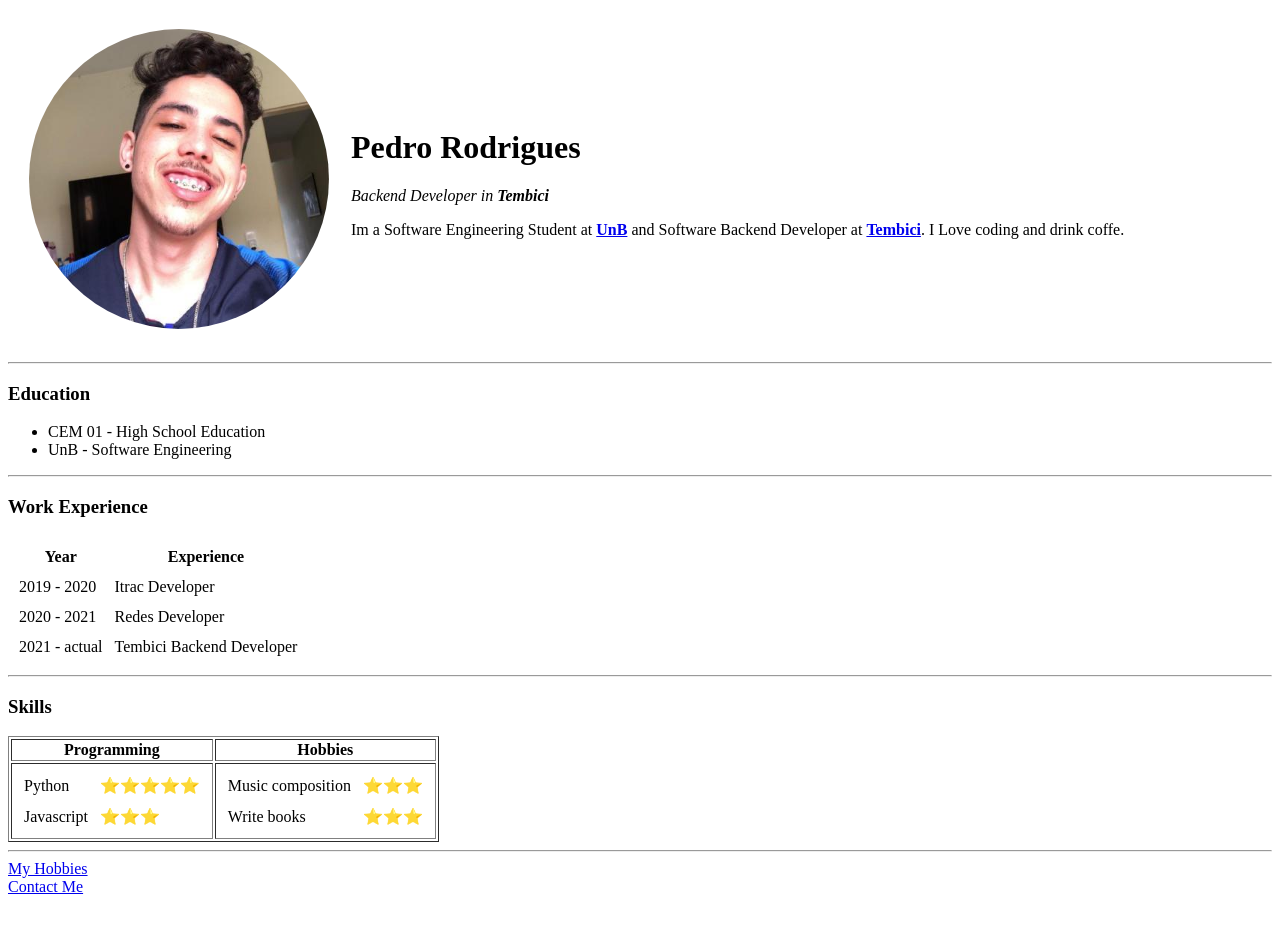
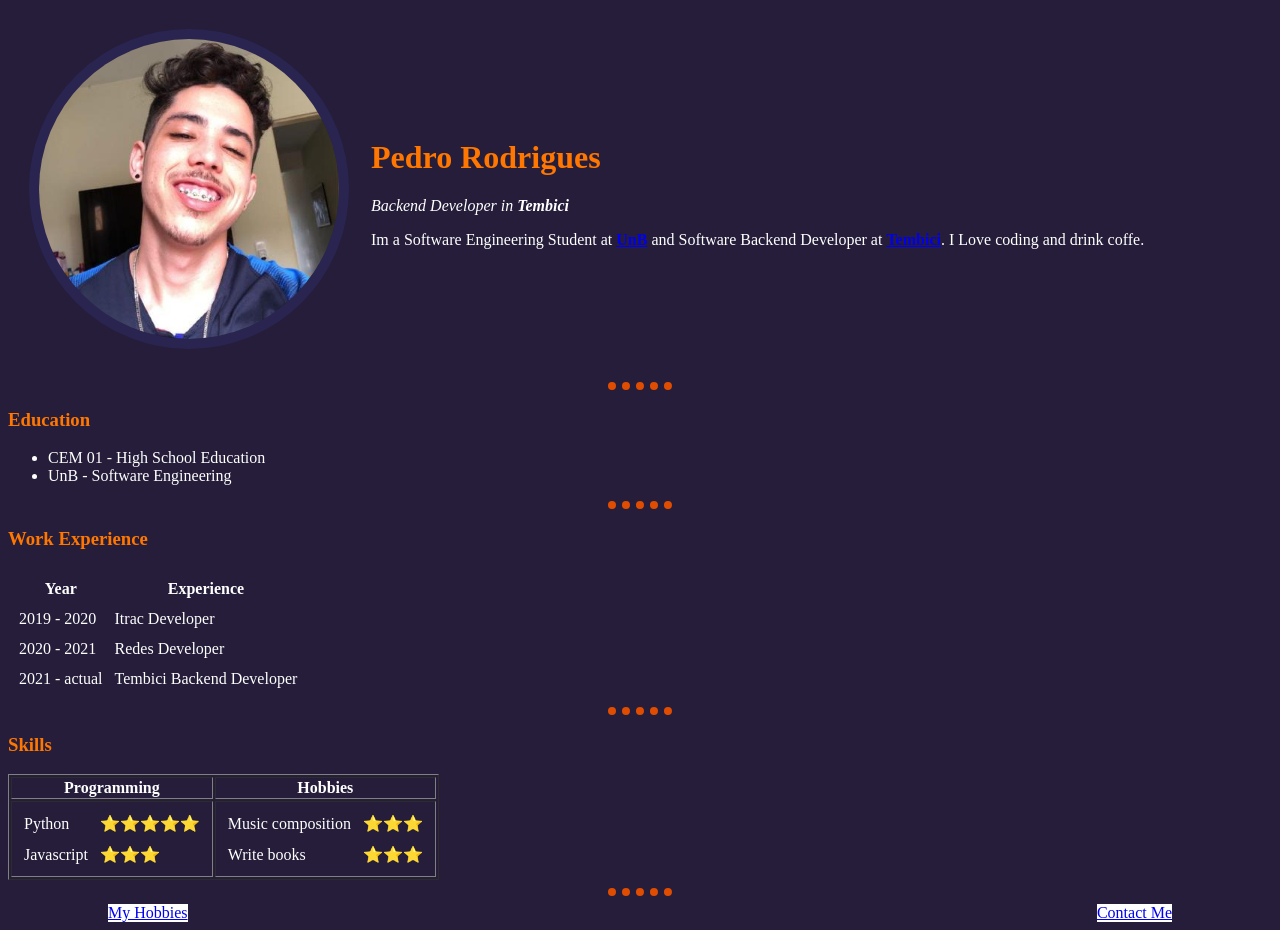
Before and after one commit to pedro-prp/100days-webdev, a plain HTML site: page personal-site/index.html in a window 1280 px wide. Before the commit the page ends 904 px from the top, so only its background shows below. Drawn offline with Linux system fonts and the light colour scheme.

Commit message:
styling webpage

```diff
--- a/personal-site/css/index.css
+++ /dev/null
@@ -1,3 +0,0 @@
-.profile-pic img {
-    border-radius: 50%
-}
--- /dev/null
+++ b/personal-site/css/styles.css
@@ -0,0 +1,44 @@
+body {
+    background-color: #251D3A;
+    font-style: normal;
+}
+
+hr {
+    border-style: dotted none none;
+    border-color: #E04D01;
+    border-width: 8px;
+    height: 0px;
+    width: 5%;
+}
+
+h1,
+h3 {
+    color: #FF7700;
+    height: 100%;
+}
+
+p,
+li,
+td,
+th {
+    color: white;
+}
+
+.external-links {
+    display: flex;
+    justify-content: space-between;
+    align-items: center;
+}
+
+.external-links a {
+    background-color: white;
+    margin-left: 100px;
+    margin-right: 100px;
+}
+
+.profile-pic img {
+    border-radius: 50%;
+    border-color: #2A2550;
+    border-width: 10px;
+    border-style: solid;
+}
--- a/personal-site/index.html
+++ b/personal-site/index.html
@@ -5,11 +5,7 @@
     <meta charset="utf-8">
     <meta description="This is my Personal Website">
     <title>Pedro's Personal Site</title>
-    <link rel="stylesheet" href="./css/index.css">
-
-    <style>
-
-    </style>
+    <link rel="stylesheet" href="./css/styles.css">
 </head>
 
 <body>
@@ -103,9 +99,11 @@
         </tbody>
     </table>
     <hr>
-    <a href="./pages/hobbies.html">My Hobbies</a>
-    <br>
-    <a href="./pages/contact.html">Contact Me</a>
+    <div class="external-links">
+        <a href="./pages/hobbies.html">My Hobbies</a>
+        <br>
+        <a href="./pages/contact.html">Contact Me</a>
+    </div>
 </body>
 
 </html>
```
Also changed, not shown: personal-site/pages/contact.html (+7 -1 lines), personal-site/pages/hobbies.html (+6 -0 lines).
